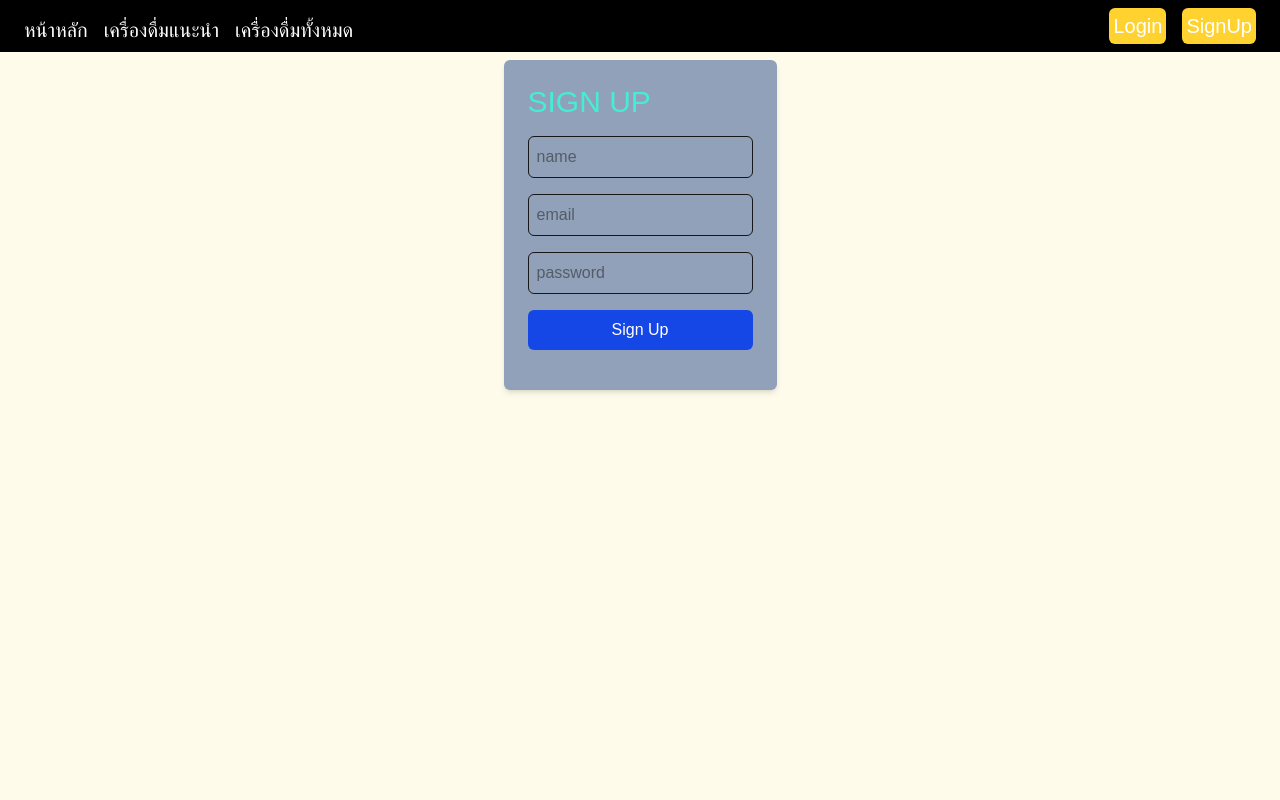
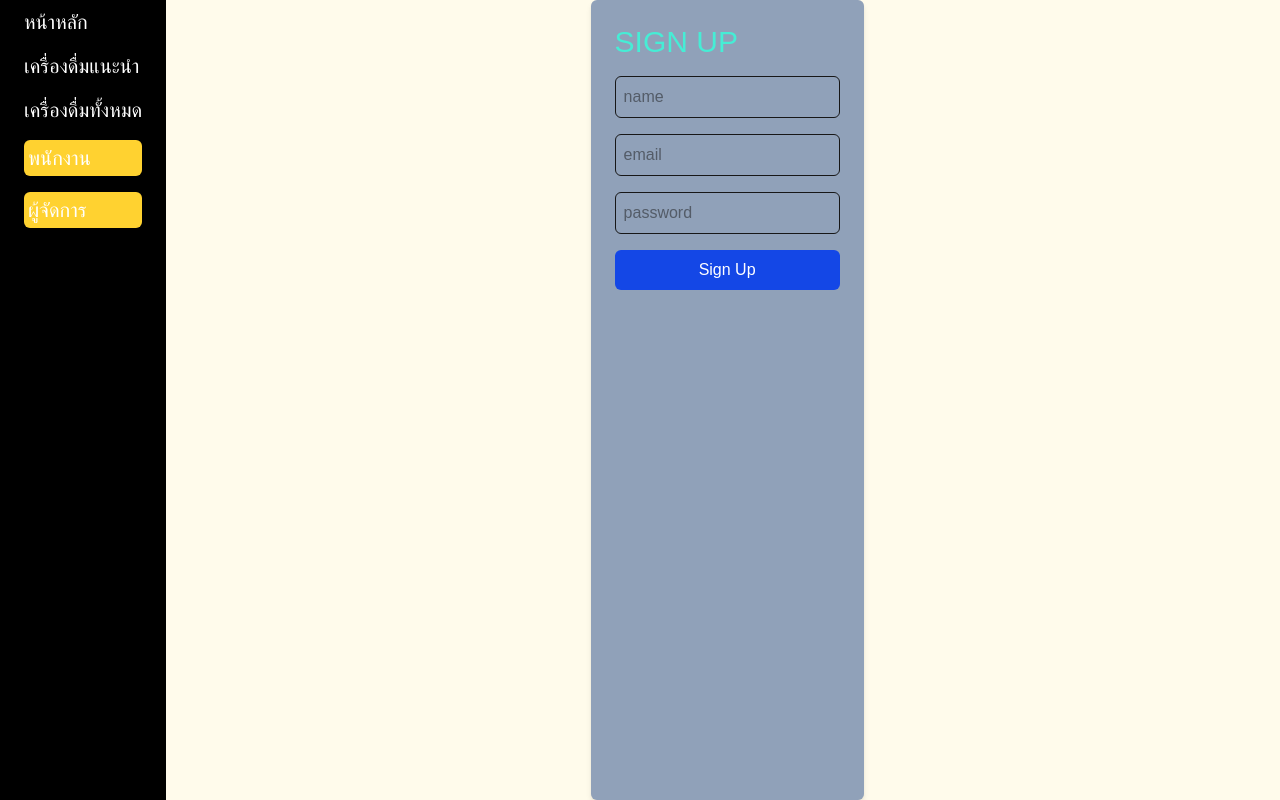
Before and after one commit to turtle1673/Final_Project, a Next.js app: page /sign-up in a window 1280 px wide. Built offline with nearby package versions, Linux system fonts and the light colour scheme.

Commit message:
แก้ navbar และสร้าง employee api ยังไม่มี logic

```diff
--- /dev/null
+++ b/app/api/employee/route.ts
@@ -0,0 +1,9 @@
+import prisma from "@/lib/prisma";
+
+export async function GET(req:Request) {
+    const employees = await prisma.employee.findMany()
+}
+
+export async function POST(req: Request) {
+
+}
--- a/app/layout.tsx
+++ b/app/layout.tsx
@@ -28,7 +28,7 @@ export default function RootLayout({
       <body
         className={`${geistSans.variable} ${geistMono.variable} antialiased`}
       >
-        <div className="flex flex-col gap-2 min-h-screen bg-amber-50">
+        <div className="flex gap-2 min-h-screen bg-amber-50">
           <Navbar />
           {children}
         </div>
--- a/app/sign-up/page.tsx
+++ b/app/sign-up/page.tsx
@@ -1,30 +1,22 @@
-"use client";
-import { useState } from "react";
-import signUp from "./signup";
+"use client"
+import { useState } from "react"
+import signUp from "./signup"
 
 export default function page() {
   const [error, setError] = useState<string | null>(null);
   const handleSignup = async (e: React.FormEvent<HTMLFormElement>) => {
     e.preventDefault();
     const formData = new FormData(e.currentTarget);
-    const name = formData.get("name") as string;
-    const email = formData.get("email") as string;
-    const password = formData.get("password") as string;
-    if (!name || !email || !password) {
-      setError("Please fill in all fields");
-      return;
-    }
+
     setError(null);
 
-    try {
-      await signUp(formData);
-      setTimeout(() => {
-        window.location.href = "/sign-in";
-      }, 1000);
-    } catch (error: any) {
-      setError(error.message || "An unexpected error occurred");
+    const result = await signUp(formData)
+    if (result.error) {
+      setError(result.error);
+      return
     }
-  };
+
+  }
   return (
     <>
       <form
--- a/app/sign-up/signup.ts
+++ b/app/sign-up/signup.ts
@@ -1,18 +1,25 @@
-"use server"
-import prisma from "@/lib/prisma"
-import { redirect } from "next/navigation"
+"use server";
+import prisma from "@/lib/prisma";
+import { redirect } from "next/navigation";
 
 export default async function signUp(formData: FormData) {
-  const name = formData.get("name") as string
-  const email = formData.get("email") as string
-  const password = formData.get("password") as string
-
-  try {
-    const existingUser = await prisma.user.findUnique({where: { email }})
-    if (existingUser) {
-      throw new Error("This user already exists")
+  const name = formData.get("name") as string;
+  const email = formData.get("email") as string;
+  const password = formData.get("password") as string;
+  //ตรวจว่าข้อมูลครบหรือไม่
+  if (!name || !email || !password) {
+    return {error: "All fields are required"}
   }
 
+  //ตรวจว่ามี user นี้อยู่ในฐานข้อมูลหรือไม่
+  const existingUser = await prisma.user.findUnique({
+    where: { email },
+  })
+  try {
+  if (existingUser) {
+    throw new Error("User already exists");
+  }
+  //สร้าง user ใหม่ลงในฐานข้อมูล
   const newUser = await prisma.user.create({
     data: {
       name,
@@ -20,9 +27,10 @@ export default async function signUp(formData: FormData) {
       password,
     },
   })
-    console.log("User created:", newUser)
+  console.log("Signing up user:", newUser);
+} catch (error: any) {
+  console.error("Error signing up user:", error);
+  return {error: error.message || "An unexpected error occurred"};
+}
 redirect("/sign-in")
-  } catch (error:any) {
-    throw new Error(error.message || "Error creating user")
 }
-}
--- a/components/Navbar.tsx
+++ b/components/Navbar.tsx
@@ -3,16 +3,14 @@ import React from 'react'
 
 export default function Navbar() {
   return (
-    <div className='px-6 py-2 flex items-end justify-between bg-black text-white text-xl'>
-      <div className='flex gap-4'>
+    <div className='px-6 py-2 flex flex-col items-end justify-between bg-black text-white text-xl'>
+      <div className='flex flex-col gap-4'>
         <Link href={'/'}>หน้าหลัก</Link>
         <Link href={"/drink-templates"}>เครื่องดื่มแนะนำ</Link>
         <Link href={"/alldrinks"}>เครื่องดื่มทั้งหมด</Link>
+        <Link href={'/sign-in'} className='bg-amber-300 p-1 rounded-md'>พนักงาน</Link>
+        <Link href={'/sign-up'} className='bg-amber-300 p-1 rounded-md'>ผู้จัดการ</Link>
       </div>
-        <div className='flex gap-4'>
-          <Link href={'/sign-in'} className='bg-amber-300 p-1 rounded-md'>Login</Link>
-          <Link href={'/sign-up'} className='bg-amber-300 p-1 rounded-md'>SignUp</Link>
-        </div>
     </div>
   )
 }
```
Lines whose indentation alone changed are shown as unchanged.
